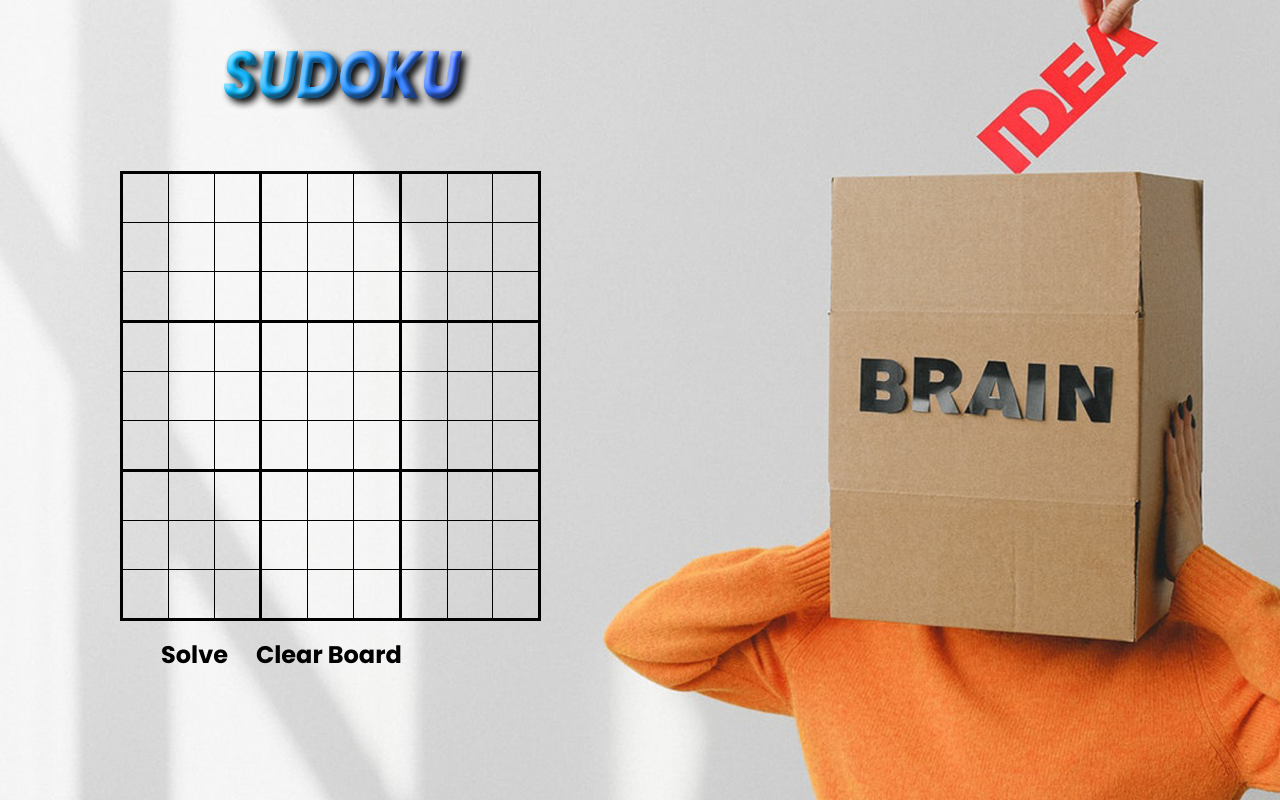
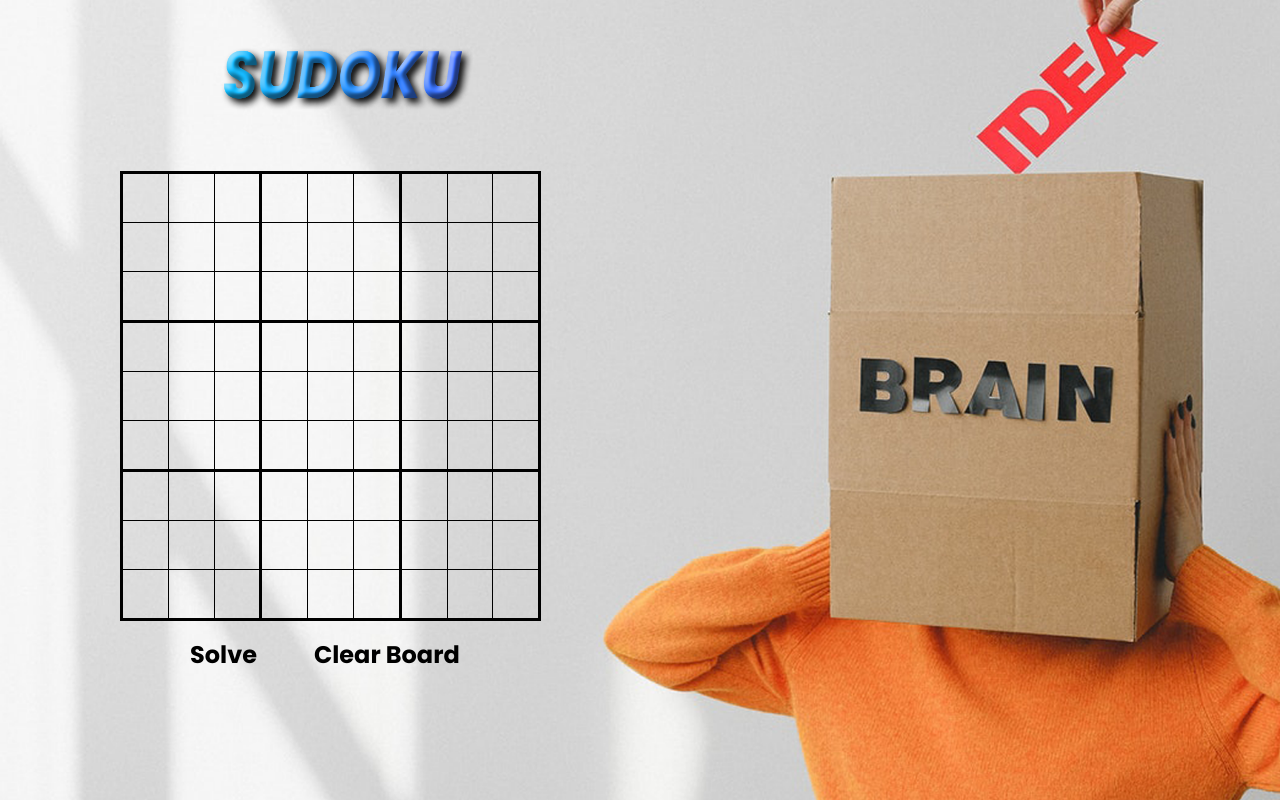
Before and after one commit to sahajsharma/sudoku-solver, a plain HTML site: page index.html in a window 1280 px wide. Drawn offline with Linux system fonts and the light colour scheme.

Commit message:
testing commit

```diff
--- a/index.html
+++ b/index.html
@@ -61,7 +61,7 @@
         }
         #solve-button{
             margin-left: 152px;
-            padding: 0 01px;
+            padding: 0 30px;
         }
 
 
```
